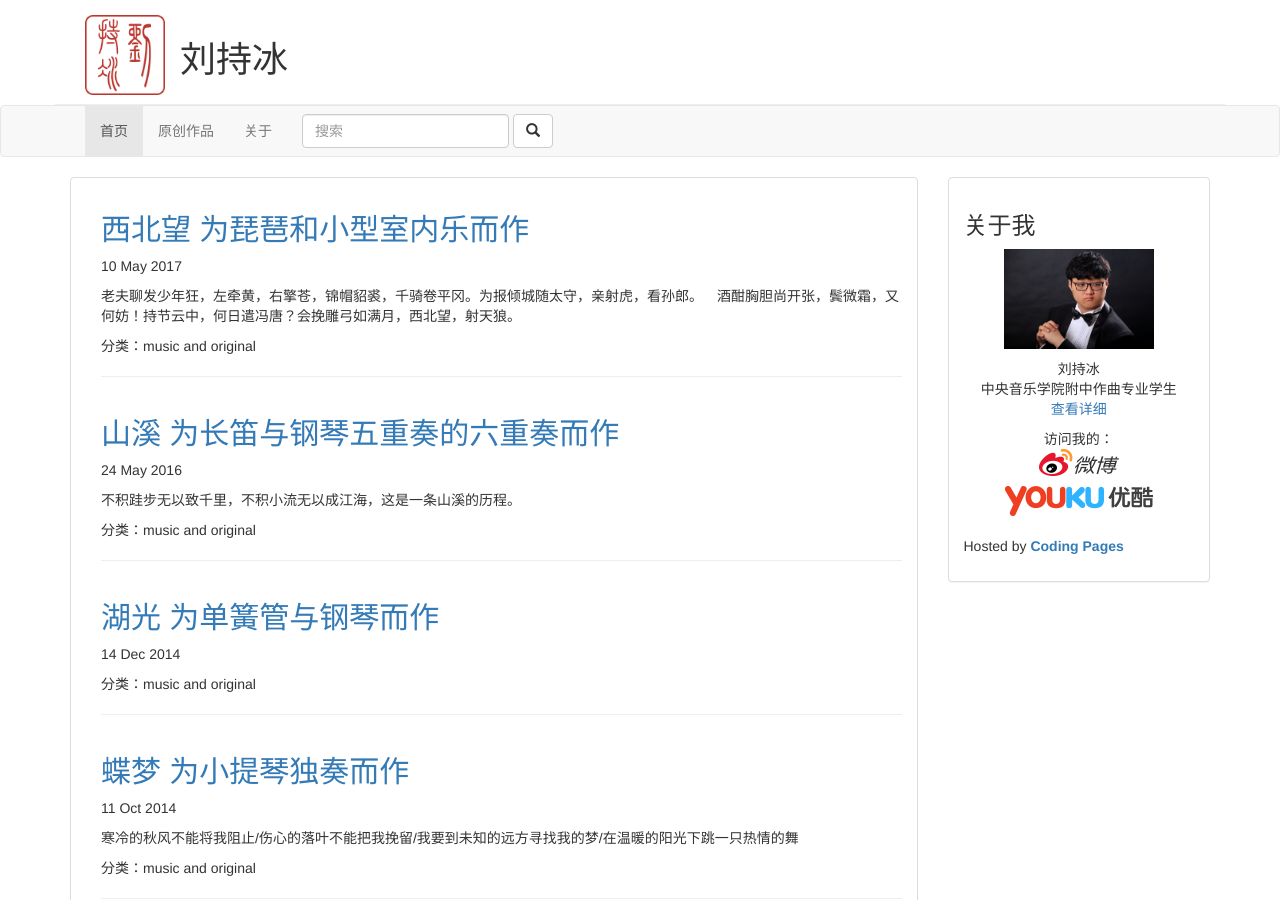
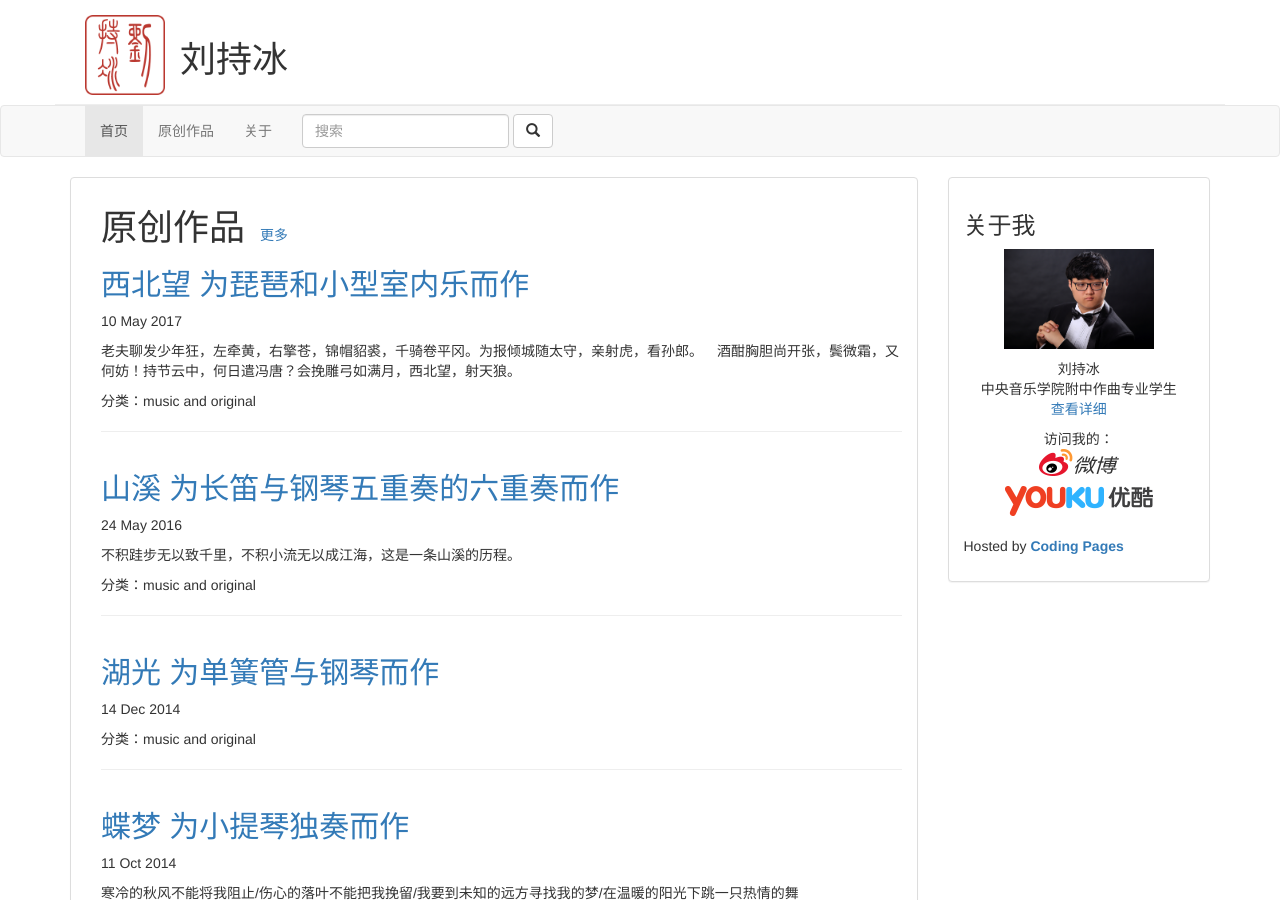
Before and after one commit to charlie428b/MyWorks, a Jekyll site: the page built from index.html, in a window 1280 px wide and 900 px high. Built offline with Jekyll 4.4.1, drawn with Linux system fonts in a browser that asks for light colours; nearby versions of some CDN libraries.

Commit message:
完成新版本

```diff
--- a/_includes/header.html
+++ b/_includes/header.html
@@ -15,7 +15,7 @@
           <span class="icon-bar"></span>
           <span class="icon-bar"></span>
         </button>
-      <!--<a class="navbar-brand" href="/"><img alt="刘持冰" src="/icon.png" height="100%" /></a>-->
+      <a class="navbar-brand visible-xs-block" href="/"><img alt="刘持冰" src="/icon.png" height="100%" /></a>
     </div>
 
     <!-- Collect the nav links, forms, and other content for toggling -->
--- a/index.html
+++ b/index.html
@@ -14,8 +14,11 @@ home: true
 	}
 </style>
 
-<ul class="media">
-　　{% for post in site.posts %}
+<ul class="media" style="margin-top: 15px;">
+	<li class="media-body">
+		<h1 style="display: inline; margin-right: 15px">原创作品</h1><a href="/music/original">更多</a>
+	</li>
+　　{% for post in site.categories.original %}
 　　<li class="media-body">
 		<h2><a href="{{ site.baseurl }}{{ post.url }}">{{ post.title }}</a></h2>
 		<p>{{ post.date | date_to_string }}</p>
```
